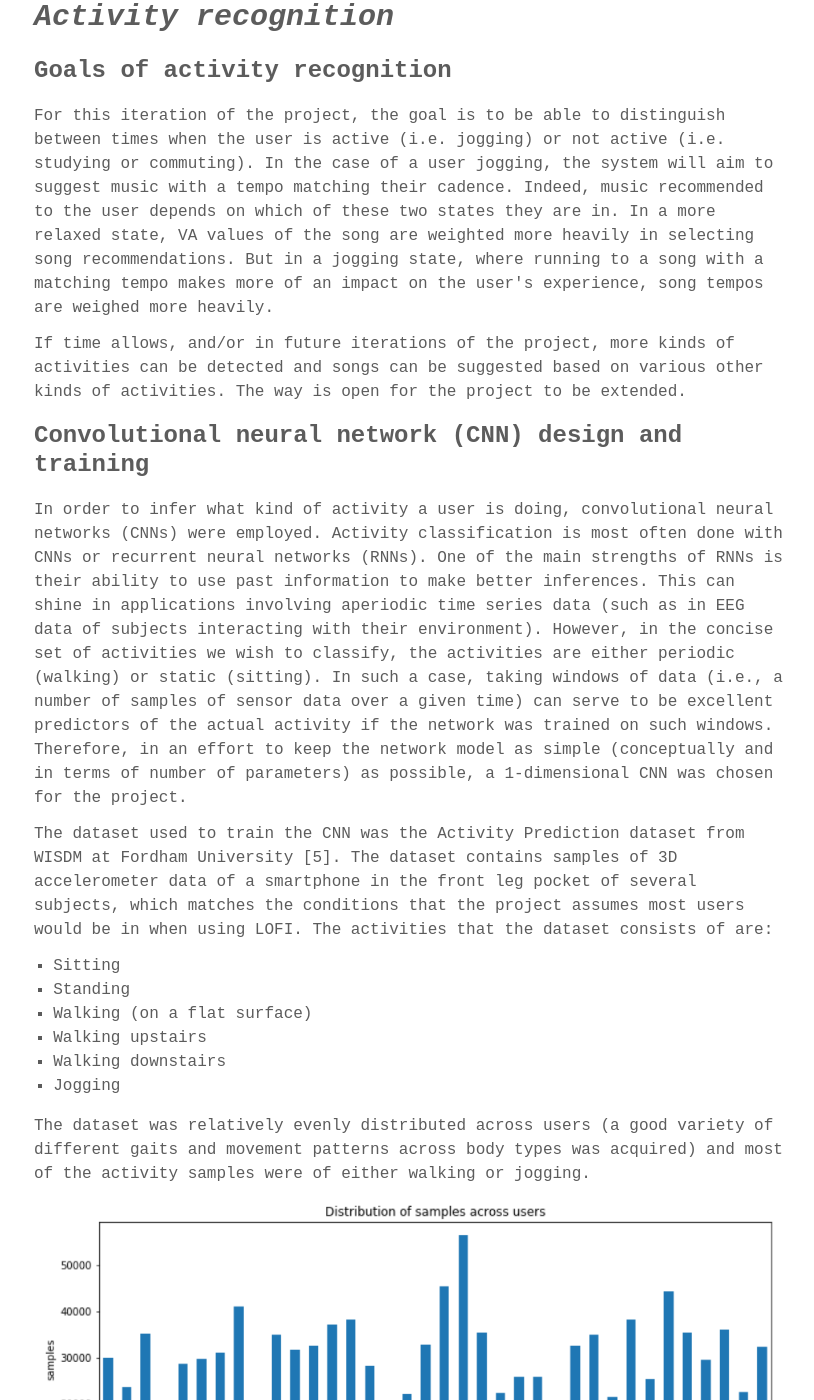
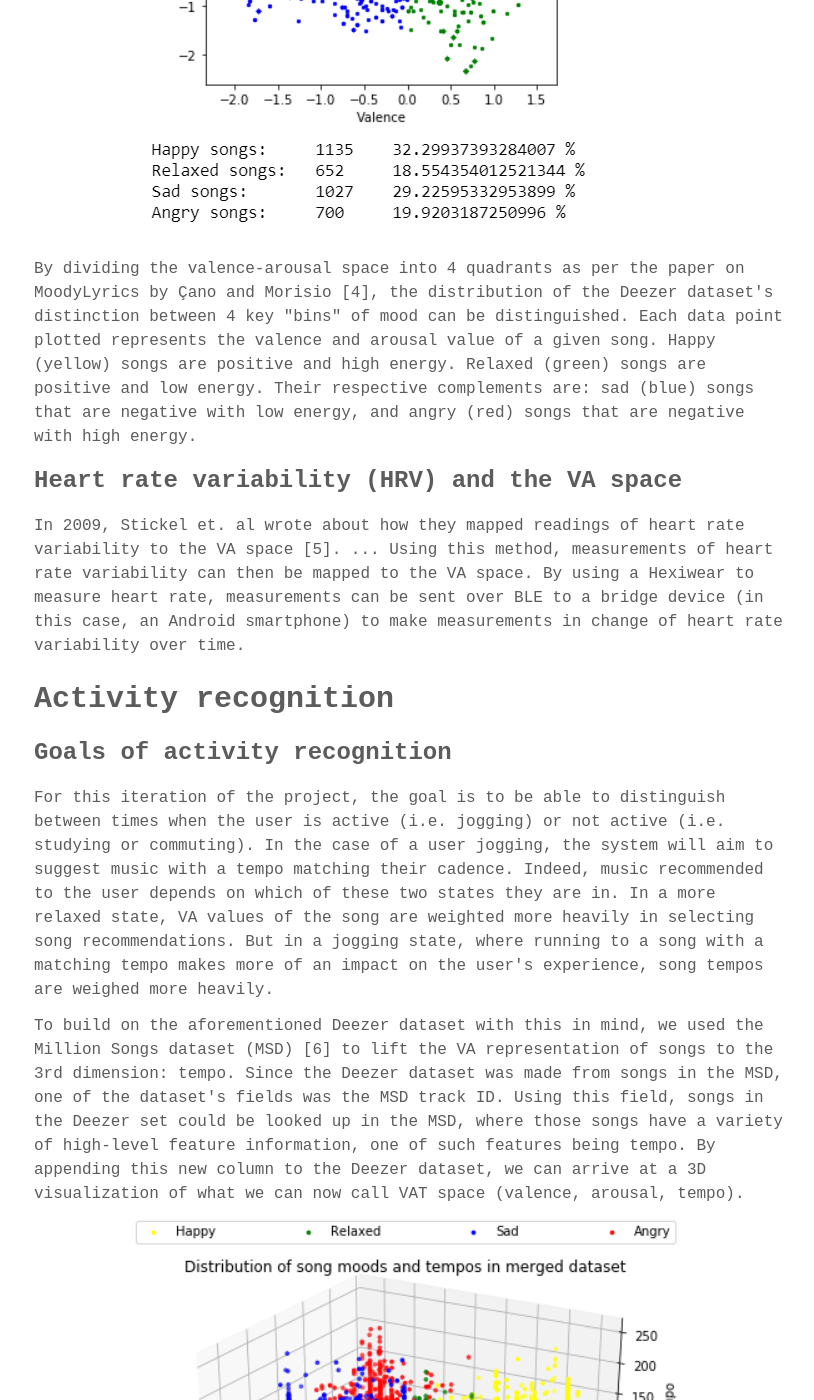
Before and after one commit to m202a-winter19-lofi/m202a-winter19-lofi.github.io, a Jekyll site: the page built from design.md, in a window 1280 px wide and 1400 px high, scrolled down 2203 px. Shown: the whole window, without its empty margins (230-1044 px from the left). Built offline with Jekyll 4.4.1, drawn with Linux system fonts in a browser that asks for light colours; some web fonts are replaced; some of the changed text lies outside the part shown.

Commit message:
more design stuff

```diff
--- a/design.md
+++ b/design.md
@@ -10,7 +10,7 @@ LOFI takes user inputs such as their mood, estimated using their heart rate vari
 
 
 
-# *Mood estimation*
+# **Mood estimation**
 
 ### Representing mood in 2 dimensions: the valence-arousal space
 <p>One of the first questions that naturally surfaced when thinking up this project was, "How can you possibly quantify something like mood?"</p>
@@ -29,18 +29,22 @@ By using a variety of techniques such as lyric semantic analysis, MFCC analysis
 
 ![Deezer dataset excerpt](/assets/images/deezer_dataset.PNG)
 
+<p align="center"><img src="/assets/images/deezer_va.PNG"></p>
 
+<p>By dividing the valence-arousal space into 4 quadrants as per the paper on MoodyLyrics by Çano and Morisio [4], the distribution of the Deezer dataset's distinction
+between 4 key "bins" of mood can be distinguished. Each data point plotted represents the valence and arousal value of a given song. Happy (yellow) songs are positive and high energy.
+Relaxed (green) songs are positive and low energy. Their respective complements are: sad (blue) songs that are negative with low energy, and angry (red) songs that are negative with high energy.</p>
 
 ### Heart rate variability (HRV) and the VA space
 
-<p>In 2009, Stickel et. al wrote about how they mapped readings of heart rate variability to the VA space [4]. ...
+<p>In 2009, Stickel et. al wrote about how they mapped readings of heart rate variability to the VA space [5]. ...
 Using this method, measurements of heart rate variability can then be mapped to the VA space. By using a Hexiwear to measure heart rate,
 measurements can be sent over BLE to a bridge device (in this case, an Android smartphone) to make measurements in change of heart rate
 variability over time. </p>
 
 
 
-# *Activity recognition*
+# **Activity recognition**
 
 ### Goals of activity recognition
 
@@ -50,8 +54,16 @@ Indeed, music recommended to the user depends on which of these two states they
 selecting song recommendations. But in a jogging state, where running to a song with a matching tempo makes more of an impact on the user's experience, song tempos are
 weighed more heavily.</p>
 
+<p>To build on the aforementioned Deezer dataset with this in mind, we used the Million Songs dataset (MSD) [6] to lift the VA representation of songs to the 3rd dimension: tempo.
+Since the Deezer dataset was made from songs in the MSD, one of the dataset's fields was the MSD track ID. Using this field, songs in the Deezer set could be looked up in the MSD, where
+those songs have a variety of high-level feature information, one of such features being tempo. By appending this new column to the Deezer dataset, we can arrive at a 3D visualization of what
+we can now call VAT space (valence, arousal, tempo).</p>
+
+<p align="center"><img src="/assets/images/deezer_vat.PNG"></p>
+
 <p>If time allows, and/or in future iterations of the project, more kinds of activities can be detected and songs can be suggested based on various other kinds of activities.
-The way is open for the project to be extended.</p>
+The way is open for the project to be extended. Other features can be extracted from the MSD to add further dimensions to this latent space, or we could implement our own
+feature extraction algorithms to find features of interest.</p>
 
 ### Convolutional neural network (CNN) design and training
 
@@ -129,7 +141,7 @@ probability was the maximum among these was the activity the sample is to be cla
 <p>The "adam" optimizer was used since it has been found to often give strong empirical results and it utilizes both running means of momentum and
 past gradient history. A batch size of 400 samples was used in training the network over 10 epochs.</p>
 
-# Song recommendation
+# **Song recommendation**
 
 ### K nearest neighbors for top recommendations
 
```
Also changed, not shown: assets/images/deezer_va.PNG (added), assets/images/deezer_vat.PNG (added).
